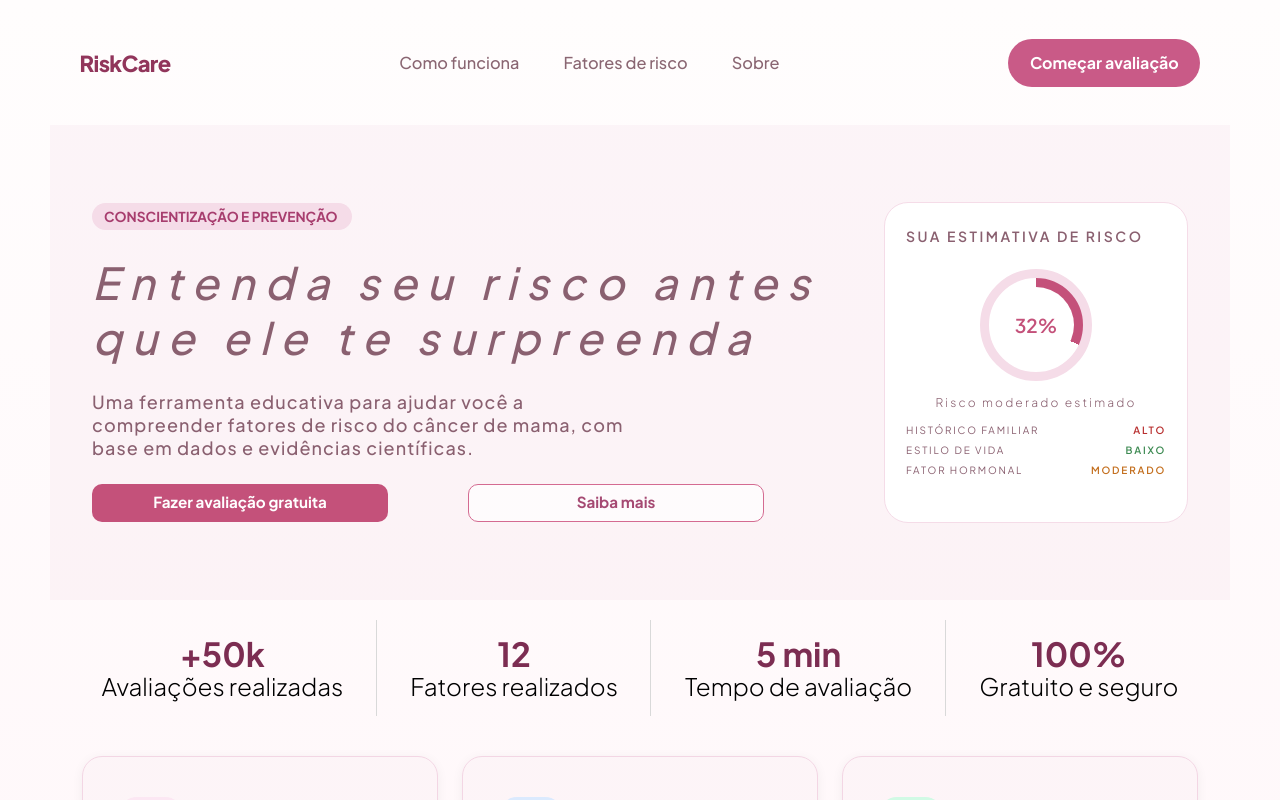
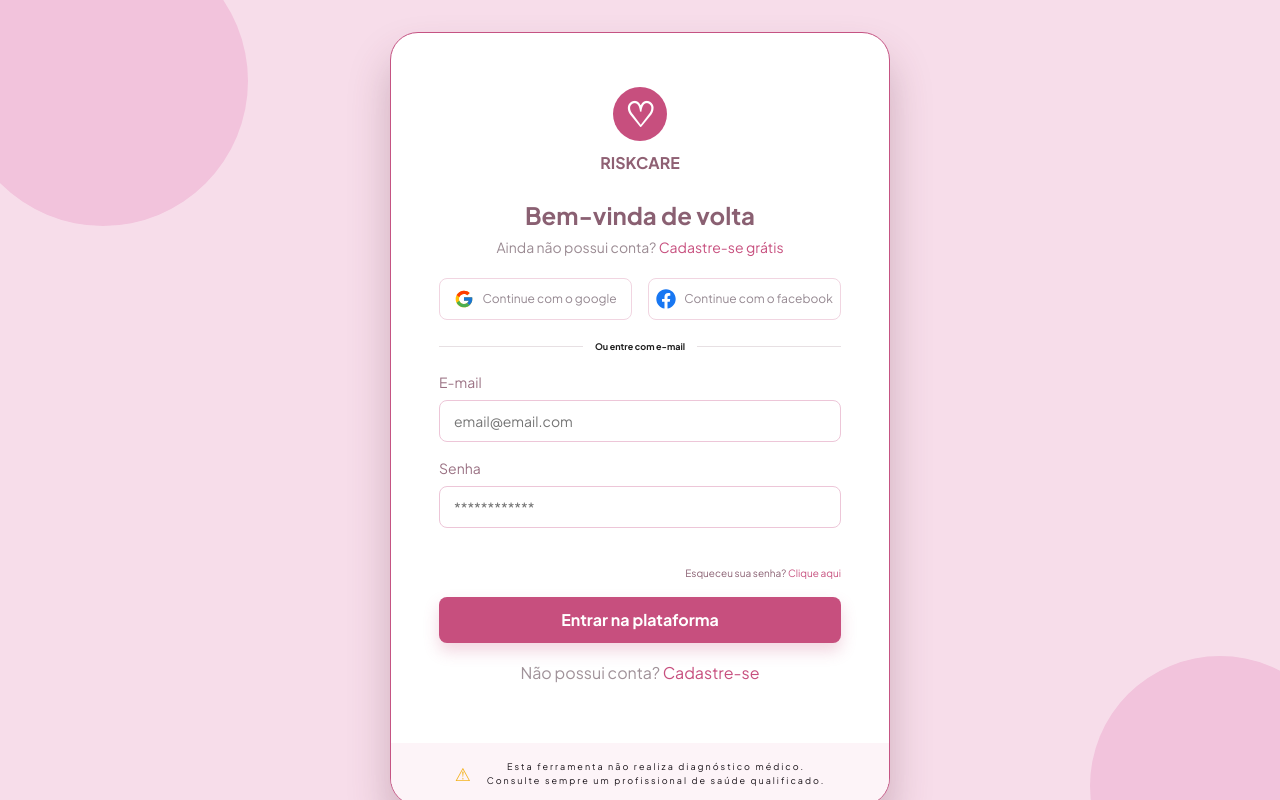
Before and after one commit to CaioRenatoDot/IHCTrabalhoMarcosUP1, a React (Vite) app: page / in a window 1280 px wide. Shown: the top 800 px of the page. Built offline with nearby package versions, Linux system fonts and the light colour scheme.

Commit message:
feat: implementar tela de login
Criados os componentes da tela de login, adicionados ícones e estilização em CSS.

```diff
--- a/package.json
+++ b/package.json
@@ -11,7 +11,8 @@
   },
   "dependencies": {
     "react": "^18.3.1",
-    "react-dom": "^18.3.1"
+    "react-dom": "^18.3.1",
+    "react-icons": "^5.6.0"
   },
   "devDependencies": {
     "@eslint/js": "^9.25.0",
--- a/src/App.jsx
+++ b/src/App.jsx
@@ -1,7 +1,8 @@
 import HomePage from './pages/HomePage.jsx'
+import LoginPage from './pages/LoginPage.jsx'
 
 function App() {
-  return <HomePage />
+  return <LoginPage />
 }
 
 export default App
--- /dev/null
+++ b/src/components/login/LoginDivider.jsx
@@ -0,0 +1,9 @@
+function LoginDivider() {
+  return (
+    <div className="login-divider">
+      <span>Ou entre com e-mail</span>
+    </div>
+  )
+}
+
+export default LoginDivider
--- /dev/null
+++ b/src/components/login/LoginForm.jsx
@@ -0,0 +1,23 @@
+function LoginForm() {
+  return (
+    <form className="login-form">
+      <label>
+        E-mail
+        <input type="email" placeholder="email@email.com" />
+      </label>
+
+      <label>
+        Senha
+        <input type="password" placeholder="************" />
+      </label>
+
+      <p className="forgot-password">
+        Esqueceu sua senha? <a href="#">Clique aqui</a>
+      </p>
+
+      <button type="submit">Entrar na plataforma</button>
+    </form>
+  )
+}
+
+export default LoginForm
--- /dev/null
+++ b/src/components/login/LoginHeader.jsx
@@ -0,0 +1,17 @@
+function LoginHeader() {
+  return (
+    <>
+      <div className="login-logo">
+        <div className="login-logo-icon">&#9825;</div>
+        <span>RISKCARE</span>
+      </div>
+
+      <h1>Bem-vinda de volta</h1>
+      <p className="login-subtitle">
+        Ainda n&atilde;o possui conta? <a href="#">Cadastre-se gr&aacute;tis</a>
+      </p>
+    </>
+  )
+}
+
+export default LoginHeader
--- /dev/null
+++ b/src/components/login/LoginWarning.jsx
@@ -0,0 +1,14 @@
+function LoginWarning() {
+  return (
+    <footer className="login-warning">
+      <span>&#9888;</span>
+      <p>
+        Esta ferramenta n&atilde;o realiza diagn&oacute;stico m&eacute;dico.
+        <br />
+        Consulte sempre um profissional de sa&uacute;de qualificado.
+      </p>
+    </footer>
+  )
+}
+
+export default LoginWarning
--- /dev/null
+++ b/src/components/login/SocialLoginButtons.jsx
@@ -0,0 +1,20 @@
+import { FcGoogle } from 'react-icons/fc'
+import { FaFacebook } from 'react-icons/fa'
+
+function SocialLoginButtons() {
+  return (
+    <div className="social-login">
+      <a className="social-button" href="https://www.google.com">
+        <FcGoogle size={20} />
+        Continue com o google
+      </a>
+
+      <a className="social-button" href="https://www.facebook.com">
+        <FaFacebook size={20} color="#1877F2" />
+        Continue com o facebook
+      </a>
+    </div>
+  )
+}
+
+export default SocialLoginButtons
--- /dev/null
+++ b/src/pages/LoginPage.jsx
@@ -0,0 +1,27 @@
+import '../styles/login.css'
+import LoginDivider from '../components/login/LoginDivider.jsx'
+import LoginForm from '../components/login/LoginForm.jsx'
+import LoginHeader from '../components/login/LoginHeader.jsx'
+import LoginWarning from '../components/login/LoginWarning.jsx'
+import SocialLoginButtons from '../components/login/SocialLoginButtons.jsx'
+
+function LoginPage() {
+  return (
+    <main className="login-page">
+      <section className="login-card">
+        <LoginHeader />
+        <SocialLoginButtons />
+        <LoginDivider />
+        <LoginForm />
+
+        <p className="signup-link">
+          N&atilde;o possui conta? <a href="#">Cadastre-se</a>
+        </p>
+
+        <LoginWarning />
+      </section>
+    </main>
+  )
+}
+
+export default LoginPage
--- /dev/null
+++ b/src/styles/login.css
@@ -0,0 +1,289 @@
+.login-page {
+  min-height: 100vh;
+  background: #f7ddea;
+  display: flex;
+  align-items: center;
+  justify-content: center;
+  padding: 32px;
+  position: relative;
+  overflow: hidden;
+}
+
+.login-page::before,
+.login-page::after {
+  content: "";
+  position: absolute;
+  border-radius: 50%;
+  background: #f2c3dc;
+}
+
+.login-page::before {
+  width: 290px;
+  height: 290px;
+  top: -64px;
+  left: -42px;
+}
+
+.login-page::after {
+  width: 260px;
+  height: 260px;
+  right: -70px;
+  bottom: -78px;
+}
+
+.login-card {
+  width: min(100%, 500px);
+  background: #fff;
+  border: 1px solid #c55383;
+  border-radius: 28px;
+  box-shadow: 0 26px 42px rgba(96, 49, 70, 0.28);
+  color: #8a6072;
+  overflow: hidden;
+  position: relative;
+  z-index: 1;
+  text-align: center;
+}
+
+.login-card::before,
+.login-card::after {
+  content: "";
+  position: absolute;
+  border-radius: 50%;
+  background: #f4cde1;
+  z-index: -1;
+}
+
+.login-card::before {
+  width: 82px;
+  height: 82px;
+  left: -205px;
+  bottom: 62px;
+}
+
+.login-card::after {
+  width: 78px;
+  height: 78px;
+  right: -190px;
+  top: -44px;
+}
+
+.login-logo,
+.login-card h1,
+.login-subtitle,
+.social-login,
+.login-divider,
+.login-form,
+.signup-link {
+  margin-left: 48px;
+  margin-right: 48px;
+}
+
+.login-logo {
+  display: flex;
+  flex-direction: column;
+  align-items: center;
+  gap: 10px;
+  margin-top: 54px;
+  font-weight: 700;
+  color: #8f6073;
+}
+
+.login-logo-icon {
+  width: 54px;
+  height: 54px;
+  border-radius: 50%;
+  background: #c74f7e;
+  color: #fff;
+  display: flex;
+  align-items: center;
+  justify-content: center;
+  font-size: 34px;
+  line-height: 1;
+}
+
+.login-card h1 {
+  margin-top: 22px;
+  margin-bottom: 4px;
+  color: #8a6072;
+  font-size: 24px;
+}
+
+.login-subtitle {
+  margin-top: 0;
+  margin-bottom: 20px;
+  color: #9b8b93;
+  font-size: 14px;
+}
+
+.login-card a {
+  color: #c74f7e;
+  text-decoration: none;
+}
+
+.social-login {
+  display: grid;
+  grid-template-columns: 1fr 1fr;
+  gap: 16px;
+}
+
+.social-button {
+  height: 42px;
+  border: 1px solid #f1d5e1;
+  border-radius: 8px;
+  background: #fff;
+  color: #958891;
+  display: flex;
+  align-items: center;
+  justify-content: center;
+  gap: 8px;
+  font-size: 12px;
+  cursor: pointer;
+  text-decoration: none;
+}
+
+.login-card .social-button {
+  color: #958891;
+}
+
+.google-icon,
+.facebook-icon {
+  font-size: 20px;
+  font-weight: 700;
+}
+
+.google-icon {
+  color: #4285f4;
+}
+
+.facebook-icon {
+  width: 18px;
+  height: 18px;
+  border-radius: 50%;
+  background: #1877f2;
+  color: #fff;
+  display: inline-flex;
+  align-items: center;
+  justify-content: center;
+  font-size: 15px;
+  font-family: Arial, sans-serif;
+}
+
+.login-divider {
+  display: flex;
+  align-items: center;
+  gap: 12px;
+  margin-top: 20px;
+  margin-bottom: 18px;
+  color: #1f1f1f;
+  font-size: 9px;
+  font-weight: 700;
+}
+
+.login-divider::before,
+.login-divider::after {
+  content: "";
+  height: 1px;
+  flex: 1;
+  background: #e7e0e3;
+}
+
+.login-form {
+  display: flex;
+  flex-direction: column;
+  gap: 16px;
+  text-align: left;
+}
+
+.login-form label {
+  color: #9a7183;
+  font-size: 14px;
+}
+
+.login-form input {
+  width: 100%;
+  height: 42px;
+  border: 1px solid #edc6d8;
+  border-radius: 8px;
+  margin-top: 7px;
+  padding: 0 14px;
+  color: #6f5d66;
+  outline: none;
+}
+
+.login-form input:focus {
+  border-color: #c74f7e;
+}
+
+.forgot-password {
+  align-self: flex-end;
+  margin-top: 22px;
+  font-size: 10px;
+}
+
+.login-form button[type="submit"] {
+  height: 46px;
+  border: 0;
+  border-radius: 8px;
+  background: #c74f7e;
+  color: #fff;
+  font-size: 16px;
+  font-weight: 700;
+  cursor: pointer;
+  box-shadow: 0 8px 16px rgba(199, 79, 126, 0.24);
+  transition: transform 0.2s ease, box-shadow 0.2s ease, background 0.2s ease;
+}
+
+.login-form button[type="submit"]:hover {
+  background: #b84271;
+  box-shadow: 0 14px 24px rgba(199, 79, 126, 0.34);
+  transform: translateY(-3px);
+}
+
+.signup-link {
+  margin-top: 18px;
+  margin-bottom: 58px;
+  color: #a09299;
+  font-size: 16px;
+}
+
+.login-warning {
+  min-height: 62px;
+  background: #fdf4f8;
+  display: flex;
+  align-items: center;
+  justify-content: center;
+  gap: 14px;
+  color: #191319;
+  font-size: 9px;
+  letter-spacing: 2px;
+}
+
+.login-warning span {
+  color: #f3b21d;
+  font-size: 18px;
+}
+
+.login-warning p {
+  margin: 0;
+}
+
+@media (max-width: 560px) {
+  .login-page {
+    padding: 20px;
+  }
+
+  .login-logo,
+  .login-card h1,
+  .login-subtitle,
+  .social-login,
+  .login-divider,
+  .login-form,
+  .signup-link {
+    margin-left: 24px;
+    margin-right: 24px;
+  }
+
+  .social-login {
+    grid-template-columns: 1fr;
+  }
+}
```
Also changed, not shown: 1 other file (tests, documents, lock files or other folders).
